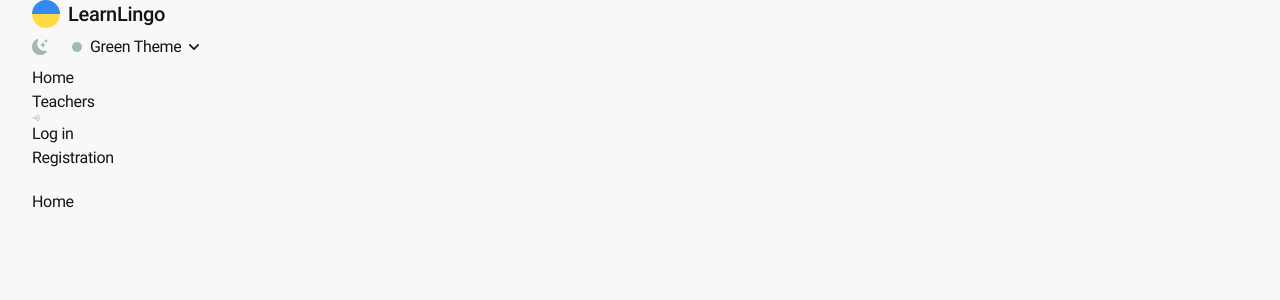
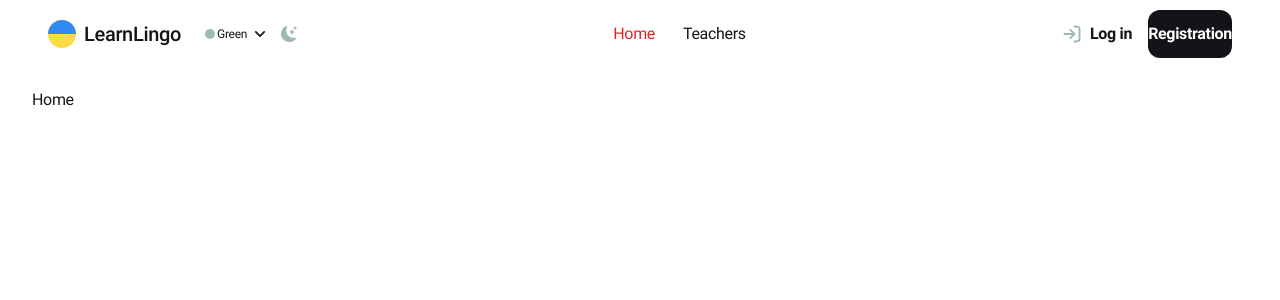
Before and after one commit to anastasiia-riabokon/LearnLingo, a React (Vite) app: page / in a window 1280 px wide. Shown: the top 300 px of the page. Built offline with nearby package versions, Linux system fonts and the light colour scheme; no server answers.

Commit message:
styles: NavBar, responsive; feat: creared custom link and btn

```diff
--- a/package.json
+++ b/package.json
@@ -12,6 +12,7 @@
   "dependencies": {
     "@hookform/resolvers": "^3.9.0",
     "@reduxjs/toolkit": "^2.2.8",
+    "clsx": "^2.1.1",
     "dotenv": "^16.4.5",
     "firebase": "^10.14.1",
     "react": "^18.3.1",
--- /dev/null
+++ b/src/components/Custom/CustomButton.jsx
@@ -0,0 +1,21 @@
+import {Link} from "react-router-dom";
+
+const CustomButton = ({to, width, properties, type, children}) => {
+  return (
+    <>
+      {to ? (
+        <Link to={to} className={`w-[${width}px] ${properties} rounded-xl flex justify-center`}>
+          {children}
+        </Link>
+      ) : (
+        <button
+          type={type}
+          className={`w-[${width}] bg-[var(--color)] hover:bg-[var(--hover-color)] py-4 rounded-xl`}
+        >
+          {children}
+        </button>
+      )}
+    </>
+  );
+};
+export default CustomButton;
--- /dev/null
+++ b/src/components/Custom/CustomNavLink.jsx
@@ -0,0 +1,18 @@
+import clsx from "clsx";
+import {NavLink} from "react-router-dom";
+
+const CustomNavLink = ({to, children}) => {
+  const buildLinkClass = ({isActive}) => {
+    return clsx(
+      "hover:text-red-600 max-[767px]:text-[18px] transition-color duration-[250ms]",
+      isActive && "text-red-600"
+    );
+  };
+
+  return (
+    <NavLink to={to} className={buildLinkClass}>
+      {children}
+    </NavLink>
+  );
+};
+export default CustomNavLink;
--- a/src/components/Layout/Layout.jsx
+++ b/src/components/Layout/Layout.jsx
@@ -5,12 +5,14 @@ import Section from "./Section";
 
 const Layout = () => {
   return (
-    <Container>
+    <>
       <NavBar />
       <Section>
-        <Outlet />
+        <Container>
+          <Outlet />
+        </Container>
       </Section>
-    </Container>
+    </>
   );
 };
 export default Layout;
--- a/src/components/Logo/Logo.jsx
+++ b/src/components/Logo/Logo.jsx
@@ -5,7 +5,7 @@ const Logo = () => {
   return (
     <Link to={"/"} className="flex gap-2 items-center">
       <Icon name="ukraine" size={28} />
-      <p className="font-medium text-[20px] leading-[1.2]">LearnLingo</p>
+      <p className="font-medium min-[768px]:text-[20px] leading-[1.2]">LearnLingo</p>
     </Link>
   );
 };
--- a/src/components/NavBar/NavBar.jsx
+++ b/src/components/NavBar/NavBar.jsx
@@ -1,45 +1,66 @@
 import {useSelector} from "react-redux";
 import {Link, NavLink} from "react-router-dom";
+import {IoMdMenu} from "react-icons/io";
 import {selectorIsLoading} from "../../redux/auth/selectors";
 import Icon from "../Icon/Icon";
 import SwitchTheme from "../SwitchTheme/SwitchTheme";
 import Logo from "../Logo/Logo";
+import CustomButton from "../Custom/CustomButton";
+import {selectorTheme} from "../../redux/theme/selectors";
+import CustomNavLink from "../Custom/CustomNavLink";
 
 const NavBar = () => {
   const isLoggedIn = useSelector(selectorIsLoading);
+  const theme = useSelector(selectorTheme);
   return (
-    <div>
-      <Logo />
-      <SwitchTheme />
-      <ul>
-        <li>
-          <NavLink to="/">Home</NavLink>
-        </li>
-        <li>
-          <NavLink to="/teachers">Teachers</NavLink>
-        </li>
+    <header className="py-[10px] w-full flex justify-center items-center px-4">
+      <nav className="flex justify-between flex-row items-center flex-grow w-full max-w-[1184px] flex-wrap">
+        <div className="flex gap-4 ">
+          <Logo />
+          <SwitchTheme />
+        </div>
+
+        <ul className="flex gap-[28px] max-[767px]:hidden">
+          <li>
+            <CustomNavLink to="/">Home</CustomNavLink>
+          </li>
+          <li>
+            <CustomNavLink to="/teachers">Teachers</CustomNavLink>
+          </li>
+        </ul>
+        <button className="min-[768px]:hidden">
+          <IoMdMenu size={24} />
+        </button>
         {isLoggedIn ? (
-          <li>
-            <Link to="">
-              <Icon name={"log"} size={8} className="stroke-[var(--color)]" fill={"none"} />
-              <p>Log out</p>
-            </Link>
-          </li>
+          <button className="flex items-center gap-2 max-[767px]:hidden">
+            <Icon name={"log"} size={8} className="stroke-[var(--color)]" fill={"none"} />
+            <p className="leading-[1.25] font-bold">Log out</p>
+          </button>
         ) : (
-          <>
+          <ul className="flex gap-4 items-center leading-[1.25] font-bold max-[767px]:hidden">
             <li>
-              <Link to="/sign_in">
-                <Icon name={"log"} size={8} className=" stroke-[var(--color)]" fill={"none"} />
+              <Link to="/sign_in" className="flex items-center gap-2">
+                <Icon name={"log"} size={20} className=" stroke-[var(--color)]" fill={"none"} />
                 <p>Log in</p>
               </Link>
             </li>
             <li>
-              <Link to="/sign_up">Registration</Link>
+              <CustomButton
+                to="/sign_up"
+                width={166}
+                properties={`py-[14px] bg-[var(--main)] ${
+                  theme === "dark"
+                    ? "bg-[var(--white)] text-[var(--main)]"
+                    : "bg-[var(--main)] text-[var(--white)]"
+                }`}
+              >
+                Registration
+              </CustomButton>
             </li>
-          </>
+          </ul>
         )}
-      </ul>
-    </div>
+      </nav>
+    </header>
   );
 };
 export default NavBar;
--- a/src/components/SwitchTheme/SwitchTheme.jsx
+++ b/src/components/SwitchTheme/SwitchTheme.jsx
@@ -35,10 +35,7 @@ const SwitchTheme = () => {
   };
 
   return (
-    <div className="flex gap-4">
-      <button onClick={handleToggleDarkMode}>
-        {isDarkMode ? <BsSun color={"var(--color)"} /> : <BsMoonStarsFill color={"var(--color)"} />}
-      </button>
+    <div className="flex gap-2">
       <Select
         options={themeColors}
         onChange={handleChangeColorTheme}
@@ -77,6 +74,7 @@ const SwitchTheme = () => {
             fontFamily: "Roboto",
             border: theme === "dark" ? "1px solid var(--white)" : "none",
             cursor: "pointer",
+            fontSize: "12px",
             boxShadow: isFocused ? "none" : styles.boxShadow,
             padding: "2px 8px 2px 0px",
             "&:hover": {borderColor: "none"},
@@ -94,6 +92,9 @@ const SwitchTheme = () => {
           }),
         }}
       />
+      <button onClick={handleToggleDarkMode}>
+        {isDarkMode ? <BsSun color={"var(--color)"} /> : <BsMoonStarsFill color={"var(--color)"} />}
+      </button>
     </div>
   );
 };
--- a/src/helpers/themeColors.js
+++ b/src/helpers/themeColors.js
@@ -1,9 +1,9 @@
 export const themeColors = [
-  {value: "orange", label: "Orange Theme", hex: "#f4c550"},
-  {value: "green", label: "Green Theme", hex: "#9fbaae"},
-  {value: "blue", label: "Blue Theme", hex: "#9fb7ce"},
-  {value: "pink", label: "Pink Theme", hex: "#e0a39a"},
-  {value: "coral", label: "Coral Theme", hex: "#f0aa8d"},
+  {value: "orange", label: "Orange", hex: "#f4c550"},
+  {value: "green", label: "Green", hex: "#9fbaae"},
+  {value: "blue", label: "Blue", hex: "#9fb7ce"},
+  {value: "pink", label: "Pink", hex: "#e0a39a"},
+  {value: "coral", label: "Coral", hex: "#f0aa8d"},
 ];
 
 export const dot = (color = "transparent") => ({
@@ -15,7 +15,7 @@ export const dot = (color = "transparent") => ({
     borderRadius: 10,
     content: '" "',
     display: "block",
-    marginRight: 8,
+    marginRight: 2,
     height: 10,
     width: 10,
   },
--- a/src/index.css
+++ b/src/index.css
@@ -33,7 +33,8 @@
   --coral: #f0aa8d;
   --light-coral: #f4c8ba;
   --main: #121417;
-  --white: #f8f8f8;
+  --white: #fff;
+  --cold-white: #f8f8f8;
   --gray: #8a8a89;
   --light-gray: #12141733;
 }
```
Also changed, not shown: 1 other file (tests, documents, lock files or other folders).
